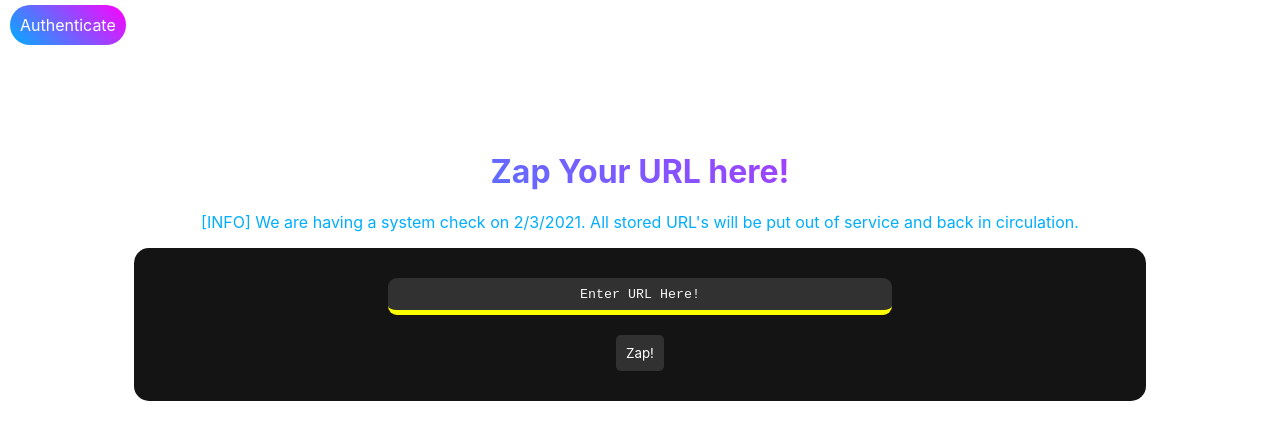
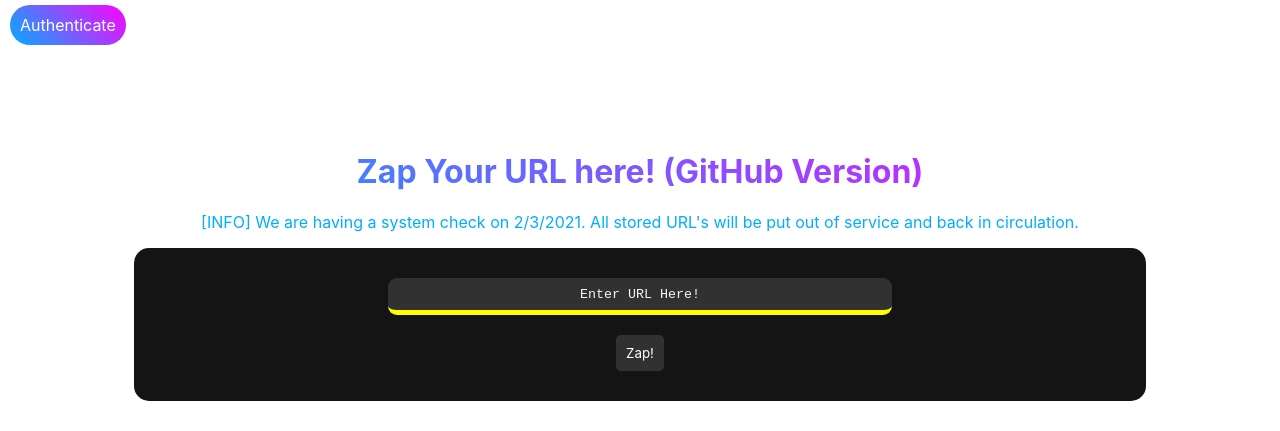
Before and after one commit to Encryptium/ZapURL, a PHP site: page / in a window 1280 px wide. Shown: the top 431 px of the page. Run offline with PHP 8.4, Linux system fonts and the light colour scheme; some libraries are stand-ins or nearby versions.

Commit message:
Update index.php

```diff
--- a/index.php
+++ b/index.php
@@ -28,7 +28,6 @@ if (empty($_GET)) {
   }
 
   else if ($errorMSG == "host") {
-    //$errorMSG = "[ERROR] Why do you want to change the URL of the URL changer? Stupid. Anyway, 'You cannot change the URL of the HOST'";
     $errorMSG = "[ERROR] Cannot shorten an already shortened or host URL.";
   }
 
@@ -119,7 +118,7 @@ if (!empty($_POST)) {
 
 
   <div class="position-all">
-  <h1 class="gradient-text">Zap Your URL here!</h1>
+  <h1 class="gradient-text">Zap Your URL here! (GitHub Version)</h1>
   <p id="parent"></p>
 
   <p id="error" onclick="Copy('#error')" class="click"><?=$errorMSG?></p>
```
